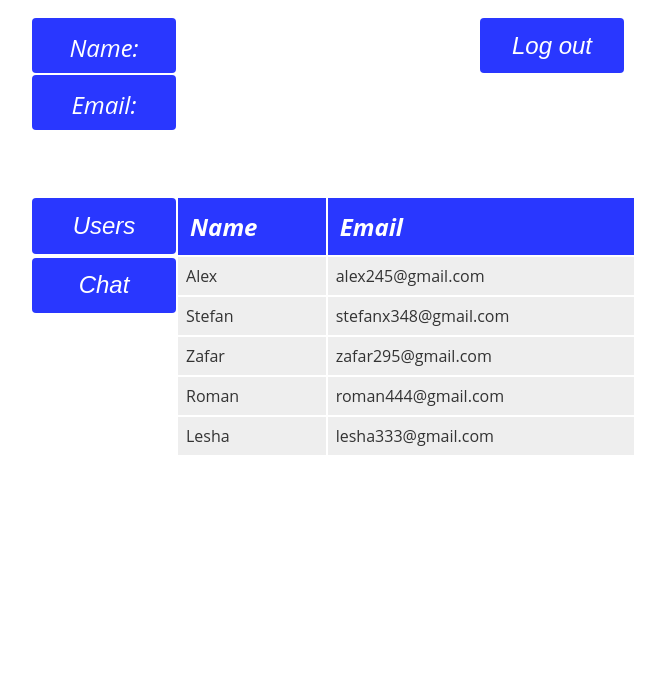
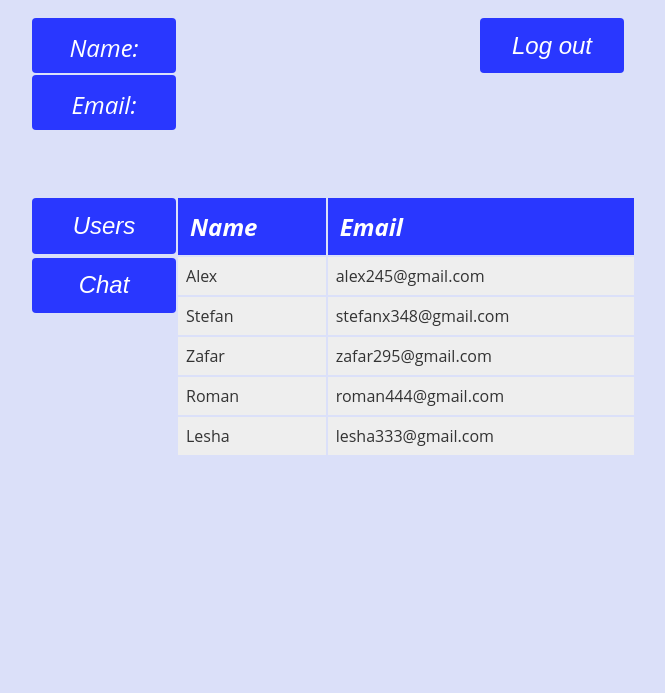
Before and after one commit to reghda/hw13, a plain HTML site: page index.html in a window 1280 px wide. Shown: the part 107-800 px from the top of the page, without its empty margins (312-977 px from the left). Drawn offline with Linux system fonts and the light colour scheme; a script that the page names is missing.

Commit message:
Update styles.css
add bg-color to body

```diff
--- a/styles.css
+++ b/styles.css
@@ -10,6 +10,7 @@ body {
     color: #333333;
     height: 100%;
     font-family: 'Open Sans', sans-serif;
+    background-color: #DBE0F9;
 }
 
 .wrapper {
```
